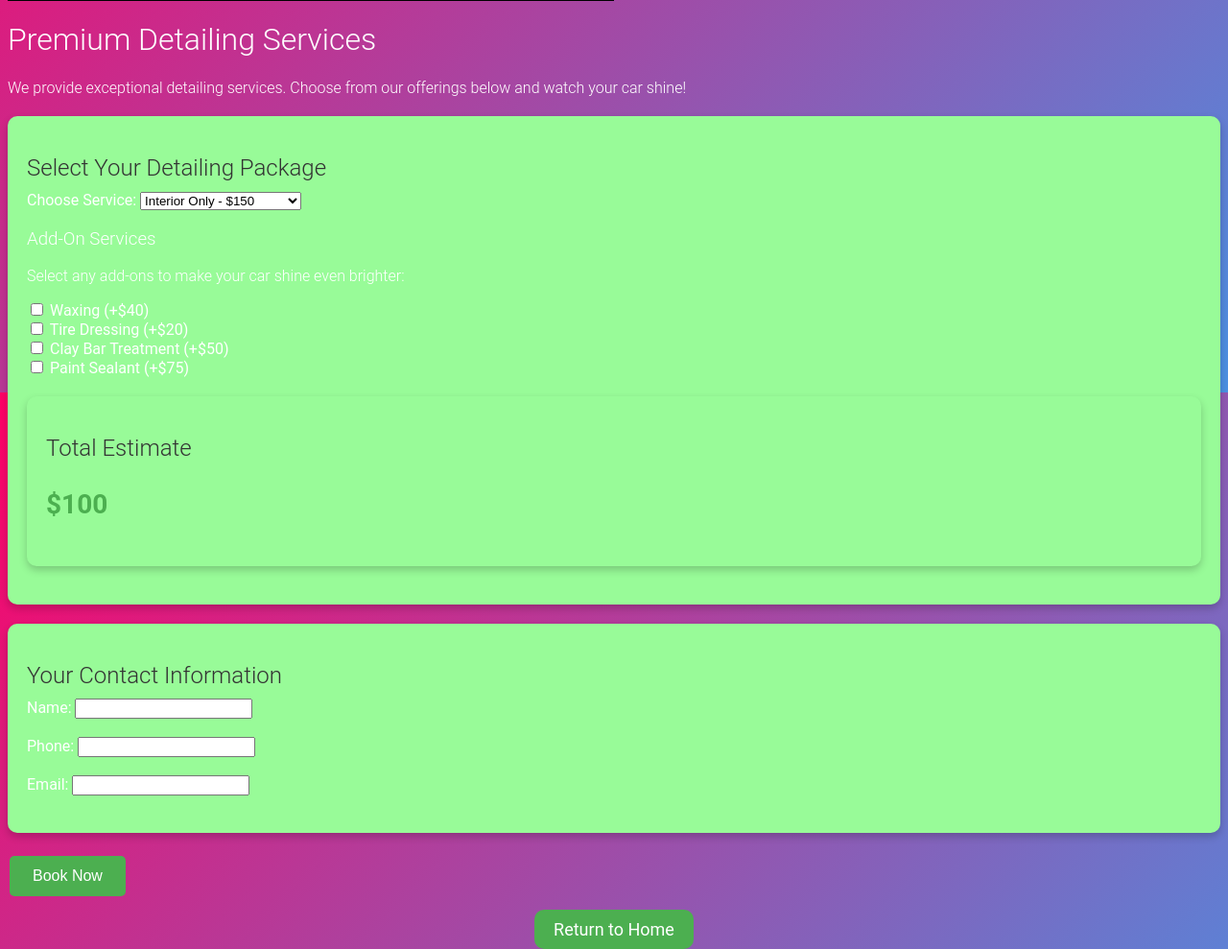
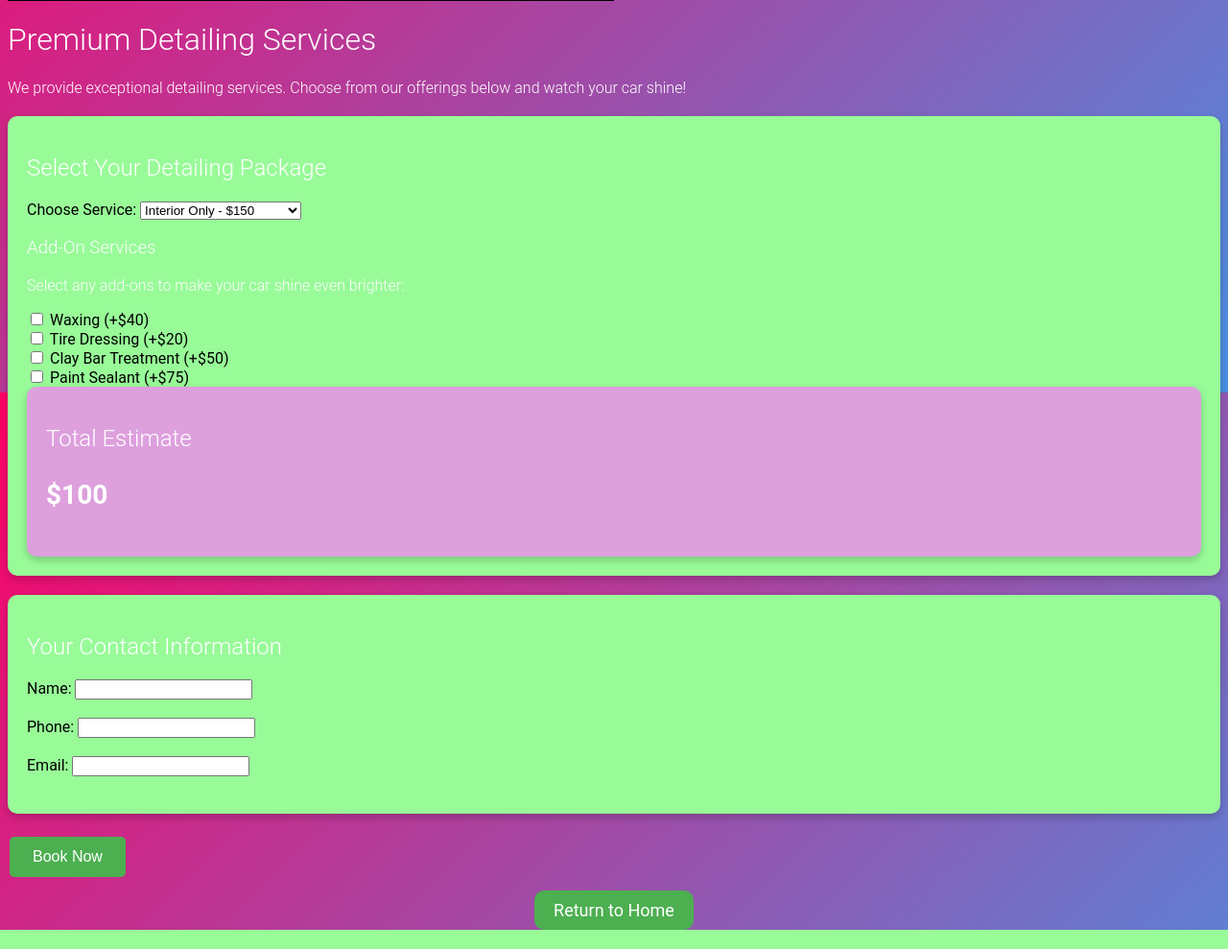
Before and after one commit to CureAutoServices/CODENAMECURE, a Flask app: page /detailing in a window 1280 px wide. Shown: the part 407-1396 px from the top of the page at 96% size. Run offline with Flask 3, Linux system fonts and the light colour scheme.

Commit message:
Updated detailing page styling

```diff
--- a/templates/detailing.html
+++ b/templates/detailing.html
@@ -10,24 +10,27 @@
     <script src="https://code.jquery.com/jquery-3.6.0.min.js"></script>
 
     <style>
-        /* Inline CSS for flexibility */
+        /* Styling for the main pricing box */
         .pricing-box {
             background-color: palegreen;
             padding: 20px;
             border-radius: 10px;
             margin: 20px 0;
             box-shadow: 0px 4px 8px rgba(0, 0, 0, 0.2);
+            color: black; /* Set all text inside this box to black */
         }
 
-        .pricing-box h2 {
-            font-size: 24px;
-            margin-bottom: 10px;
-            color: #333;
+        /* Styling for the inner box displaying the total estimate */
+        .pricing-box .inner-estimate {
+            background-color: plum;
+            color: black;
+            padding: 20px;
+            border-radius: 10px;
+            box-shadow: 0px 4px 8px rgba(0, 0, 0, 0.2);
         }
 
         .price {
             font-size: 28px;
-            color: #4CAF50;
             font-weight: bold;
         }
 
@@ -75,7 +78,7 @@
             <label><input type="checkbox" id="paintSealant" name="paintSealant" onchange="calculatePrice()"> Paint Sealant (+$75)</label>
 
             <!-- Display Price -->
-            <div class="pricing-box">
+            <div class="inner-estimate">
                 <h2>Total Estimate</h2>
                 <p class="price" id="totalPrice">$100</p>
             </div>
@@ -95,10 +98,10 @@
         </div>
 
         <!-- Call-to-Action Button -->
-        <button type="submit" class="button">Book Now</button><div class="return-button">
-    <a href="/" class="button">Return to Home</a>
-</div>
-
+        <button type="submit" class="button">Book Now</button>
+        <div class="return-button">
+            <a href="/" class="button">Return to Home</a>
+        </div>
     </form>
 
     <!-- jQuery for Dynamic Price Calculation -->
```
